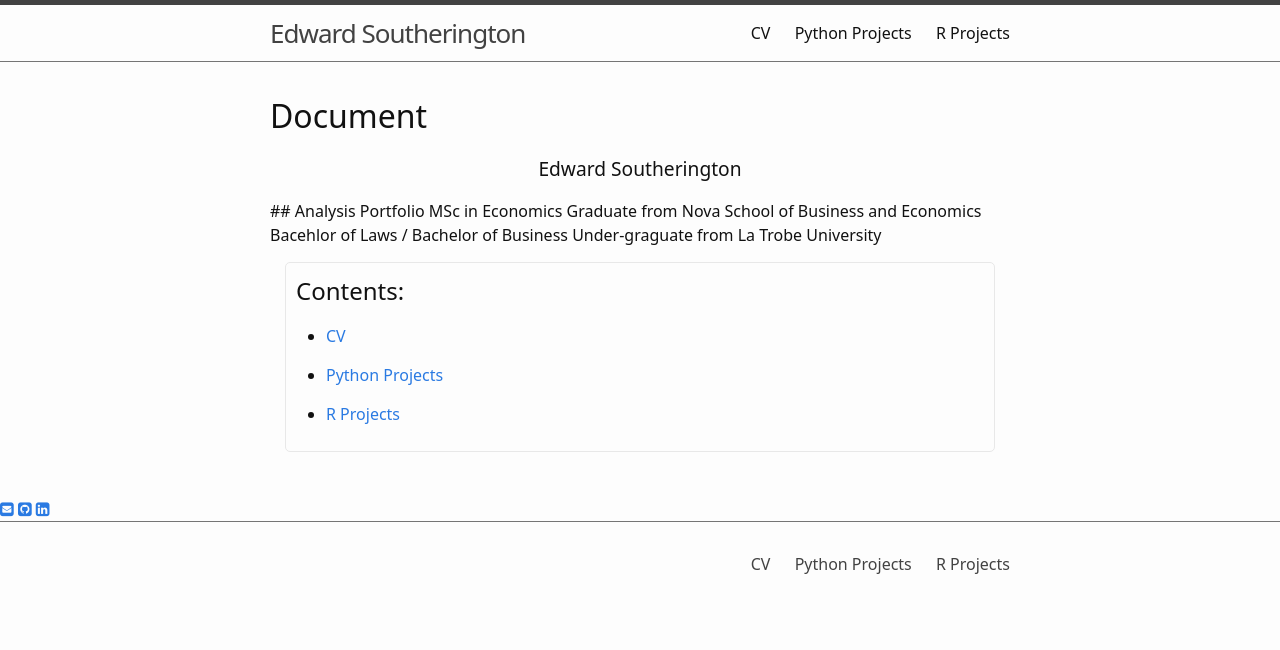
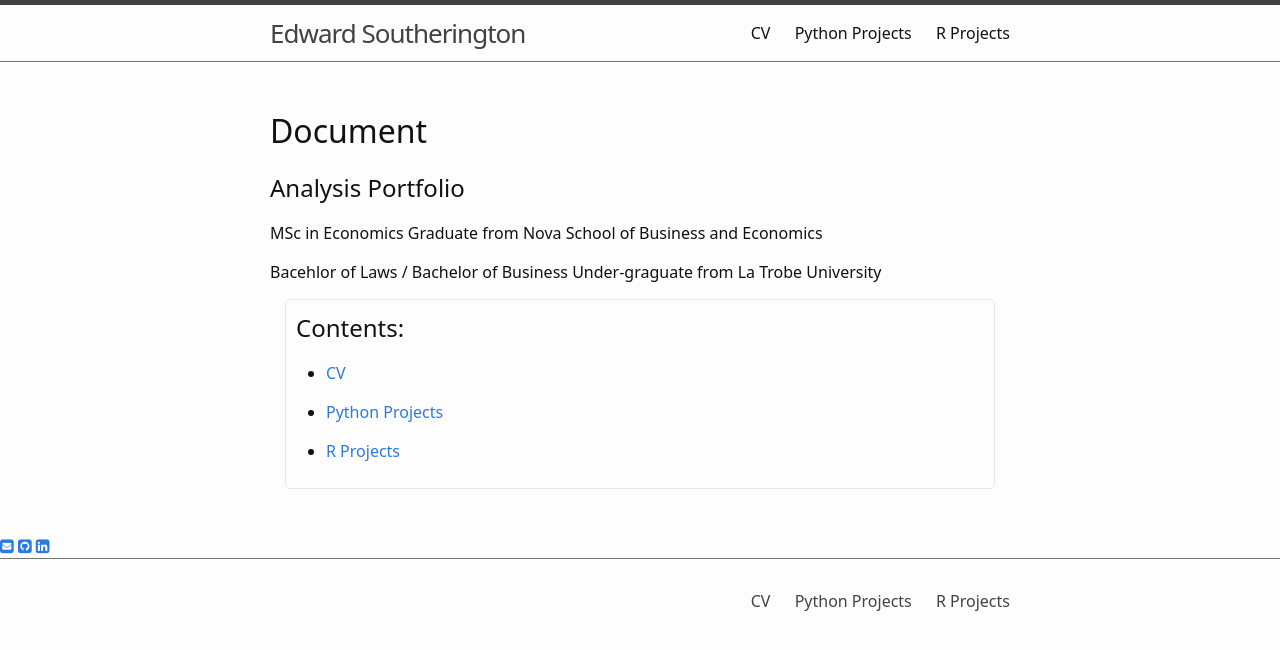
Before and after one commit to EdwardSoutherington/Portfolio, a Jekyll site: the page built from index.md, in a window 1280 px wide. Shown: the top 650 px of the page. Built offline with Jekyll 4.4.1, drawn with Linux system fonts in a browser that asks for light colours; nearby versions of some CDN libraries; some web fonts are replaced.

Commit message:
Update index.md

```diff
--- a/index.md
+++ b/index.md
@@ -3,12 +3,11 @@ title: Home
 ---
 <html>
    <body>
-     <h1>Document</h1>
-     </body>
-
-  <p align="center">
-    <span style="font-size:larger;">Edward Southerington</span>
-  </p>
+      <p align="center">
+         <h1>Document</h1>
+         </p>
+      </body>
+  </html>
 
 ## Analysis Portfolio
 
```
